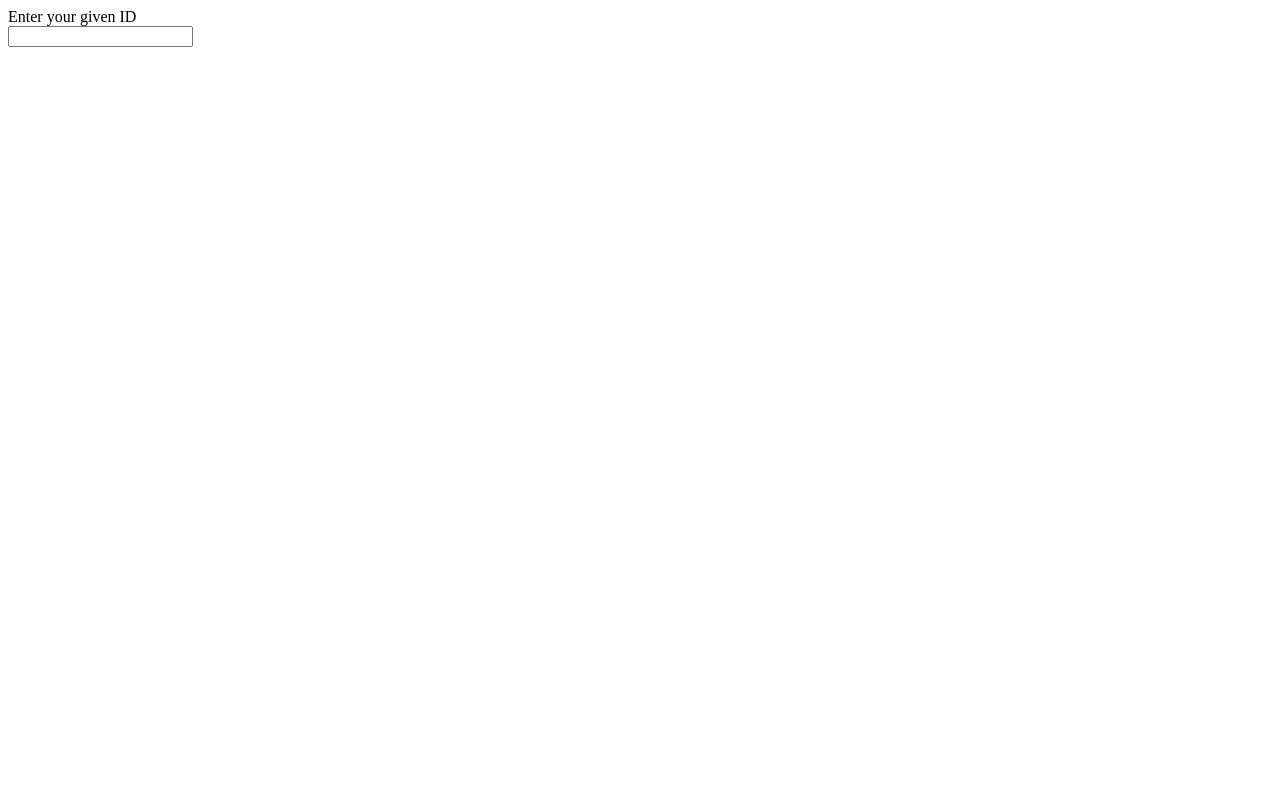
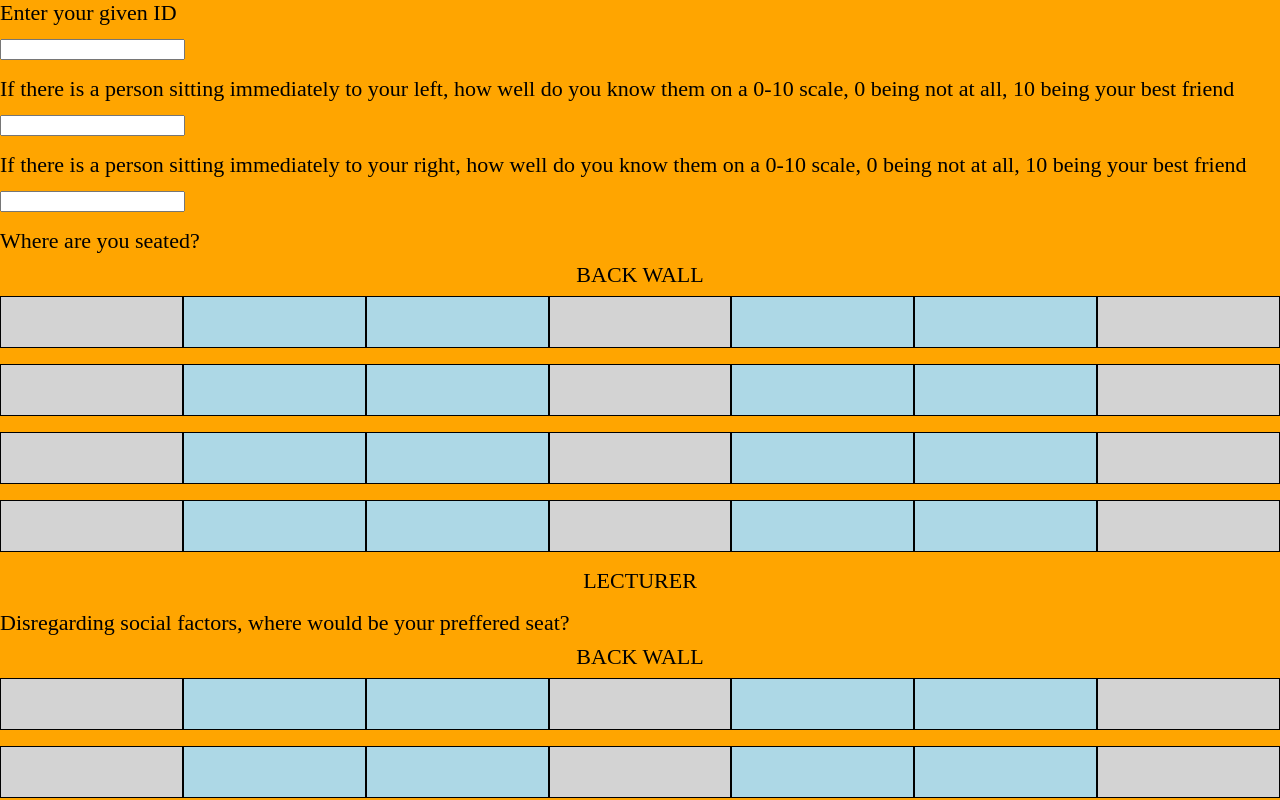
Before and after one commit to WavyV/ABM_RocketMan, a React app in the folder data-collection/form/: page / in a window 1280 px wide. Shown: the top 800 px of the page. Built offline with nearby package versions, Linux system fonts and the light colour scheme.

Commit message:
Finished clientside form

```diff
--- /dev/null
+++ b/data-collection/form/src/Auditorium.jsx
@@ -0,0 +1,122 @@
+import PropTypes from 'prop-types';
+import React from 'react';
+
+const EMPTY = 0;
+const SEAT = 1;
+
+// Style for container which contains rows.
+const auditoriumStyle = {
+  display: 'flex',
+  flexDirection: 'column',
+  width: '100vw',
+};
+
+// Style for text above of below auditorium.
+const infoTextStyle = {
+  textAlign: 'center',
+};
+
+// Style for a row of seats.
+const rowStyle = {
+  display: 'flex',
+};
+
+// Style used by all cells.
+const cellStyle = {
+  flexGrow: 1,
+  minHeight: '50px',
+  border: '1px solid black',
+};
+
+// Style for an empty cell.
+const emptyStyle = {
+  ...cellStyle,
+  backgroundColor: 'lightgray',
+};
+
+// Style for a cell with a seat.
+const seatStyle = {
+  ...cellStyle,
+  backgroundColor: 'lightblue',
+};
+
+// Style for a selected cell.
+const selectedStyle = {
+  ...cellStyle,
+  backgroundColor: 'red',
+};
+
+class Auditorium extends React.Component {
+  static propTypes = {
+    // The question asked about the auditorium.
+    question: PropTypes.string.isRequired,
+    // A 2d array of 0 (an empty cell) or 1 (a seat).
+    seats: PropTypes.array.isRequired,
+    // Function to return selected seat to parent.
+    lift: PropTypes.func.isRequired,
+  }
+
+  constructor(props) {
+    super(props);
+    this.state = {
+      // The currently selected seat, [i, j].
+      // No seat initially selected.
+      selected: [-1, -1],
+    };
+  }
+
+  // Select a seat by given indices.
+  selectSeat = (i, j) => {
+    if (this.props.seats[i][j] === SEAT) {
+      this.props.lift(`${i}, ${j}`);
+      this.setState({ selected: [i, j] });
+    }
+  }
+
+  render() {
+    // First we build our rows of empty and seat cells.
+    const height = this.props.seats.length;
+    const width = this.props.seats[0].length;
+    const rows = [];
+    // For each row in Auditorium.
+    for (let i = 0; i < height; i += 1) {
+      const row = [];
+      // For each column in row.
+      for (let j = 0; j < width; j += 1) {
+        let thisCellStyle = {};
+        switch (this.props.seats[i][j]) {
+          case EMPTY:
+            thisCellStyle = emptyStyle;
+            break;
+          case SEAT:
+            thisCellStyle = seatStyle;
+            break;
+          default: throw new Error('Unknown cell type');
+        }
+        // Override style if seat is selected.
+        if (i === this.state.selected[0] &&
+            j === this.state.selected[1]) {
+          thisCellStyle = selectedStyle;
+        }
+        row.push(<div
+          style={thisCellStyle}
+          onClick={() => this.selectSeat(i, j)}
+        />);
+      }
+      rows.push(<div style={rowStyle}>{row}</div>);
+    }
+    // Return the HTML structure with the above rows.
+    return (
+      <div>
+        <div>{this.props.question}</div>
+        <div style={auditoriumStyle}>
+          <div style={infoTextStyle}>BACK WALL</div>
+          {rows}
+          <div style={infoTextStyle}>LECTURER</div>
+        </div>
+      </div>
+    );
+  }
+}
+
+export default Auditorium;
--- a/data-collection/form/src/Form.jsx
+++ b/data-collection/form/src/Form.jsx
@@ -1,29 +1,98 @@
+import Auditorium from 'src/Auditorium.jsx';
 import React from 'react';
-import ReactDOM from 'react-dom';
+import request from 'superagent';
+
+// Should be rectangular!
+const SEATS = [
+  [0, 1, 1, 0, 1, 1, 0],
+  [0, 1, 1, 0, 1, 1, 0],
+  [0, 1, 1, 0, 1, 1, 0],
+  [0, 1, 1, 0, 1, 1, 0],
+];
+
+// Style for the button container.
+const buttonContainerStyle = {
+  textAlign: 'center',
+};
+
+// Style for the button.
+const buttonStyle = {
+  backgroundColor: 'white',
+  borderRadius: '3px',
+  fontSize: 32,
+};
 
 class Form extends React.Component {
-
   constructor(props) {
     super(props);
+    this.state = {
+      done: false,
+    };
   }
 
-  handleInput = (event, ID) => {
-    console.log(ID);
+  // Update local state with a user's answer.
+  // Send timestamp and ID to server as soon as ID is entered.
+  handleInput = (input, key) => {
+    this.state[key] = input;
+    if (key === 'userid') {
+      request.get(`/timestamp/${input}`);
+    }
   }
 
-  renderID() {
+  // Show thank you message and send data to server.
+  handleDone = () => {
+    this.setState({ done: true });
+    request.post('/done').send(JSON.stringify(this.state));
+  }
+
+  // Render a a given question.
+  renderQuestion(question, questionID) {
     return (
       <div>
-        <div>Enter your given ID</div>
-        <input type="text" onChange={e => this.handleInput(e, "ID")} />
+        <div>{question}</div>
+        <input
+          type="text"
+          onChange={e => this.handleInput(e.target.value, questionID)}
+        />
       </div>
     );
   }
 
   render() {
+    if (this.state.done) {
+      return (
+        <div>
+          <div>THANK YOU!</div>
+          <div>If you made a mistake you can reload the page and try again.</div>
+        </div>
+      );
+    }
     return (
-      <div>
-        {this.renderID()}
+      <div className="form">
+        {this.renderQuestion('Enter your given ID', 'userid')}
+        {this.renderQuestion(`If there is a person sitting
+           immediately to your left, how well do you know them
+           on a 0-10 scale, 0 being not at all, 10 being your
+           best friend`, 'left')
+        }
+        {this.renderQuestion(`If there is a person sitting
+           immediately to your right, how well do you know them
+           on a 0-10 scale, 0 being not at all, 10 being your
+           best friend`, 'right')
+        }
+        <Auditorium
+          question="Where are you seated?"
+          seats={SEATS}
+          lift={seat => this.handleInput(seat, 'loc')}
+        />
+        <Auditorium
+          question="Disregarding social factors, where would be your preffered seat?"
+          seats={SEATS}
+          lift={seat => this.handleInput(seat, 'pref')}
+        />
+        <div style={buttonContainerStyle}>
+          <button style={buttonStyle} onClick={this.handleDone}>SEND</button>
+        </div>
       </div>
     );
   }
--- a/data-collection/form/src/index.html
+++ b/data-collection/form/src/index.html
@@ -2,6 +2,16 @@
 <html>
     <head>
         <meta charset="UTF-8">
+        <style>
+          body {
+            background-color: orange;
+            font-size: 22px;
+            margin: 0;
+          }
+          .form * {
+            margin-bottom: 8px;
+          }
+        </style>
     </head>
     <body>
         <div id="root"></div>
```
Also changed, not shown: data-collection/form/package.json (+12 -2 lines), data-collection/form/.eslintrc.js (added), 1 other file (tests, documents, lock files or other folders).
